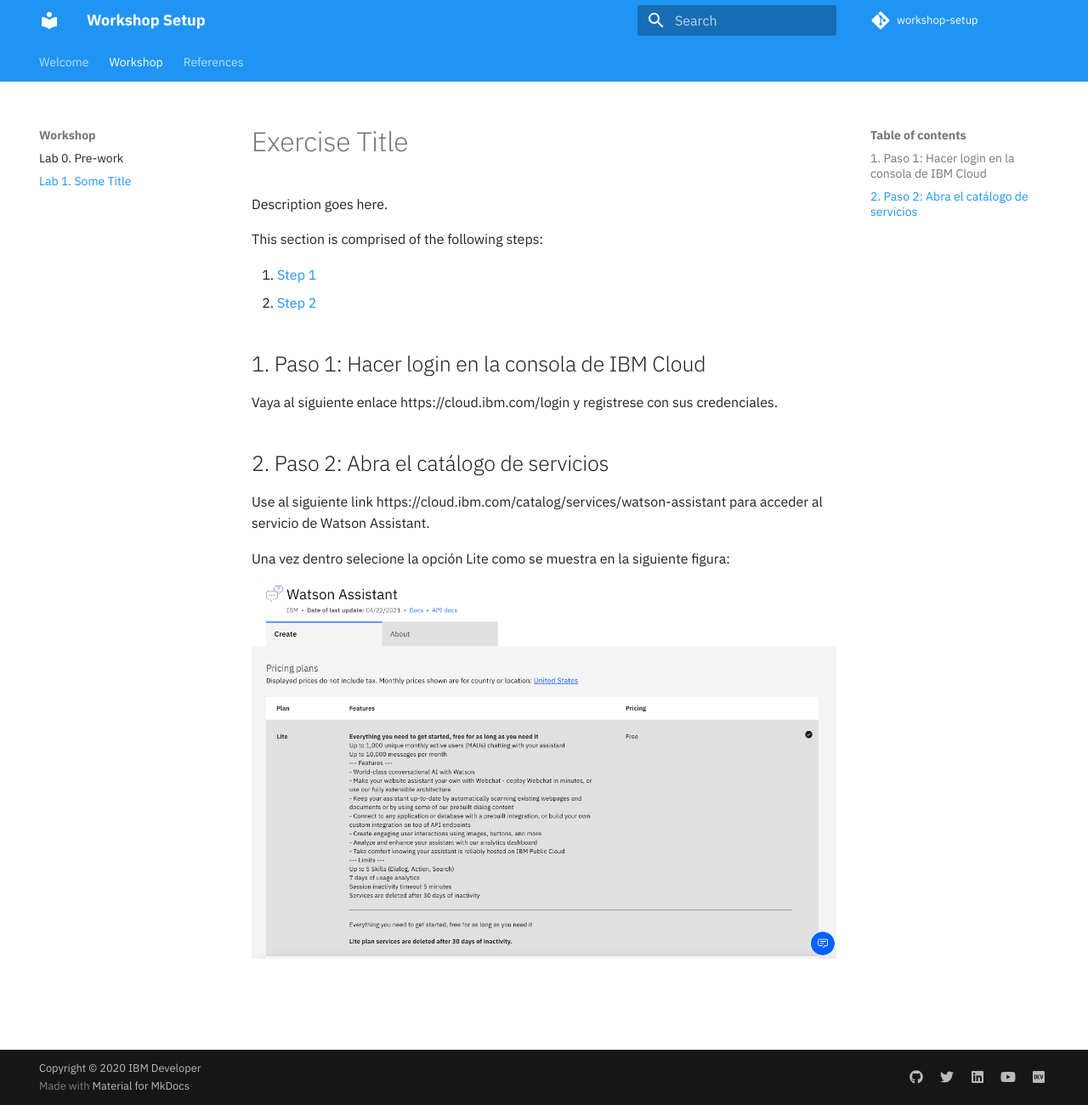
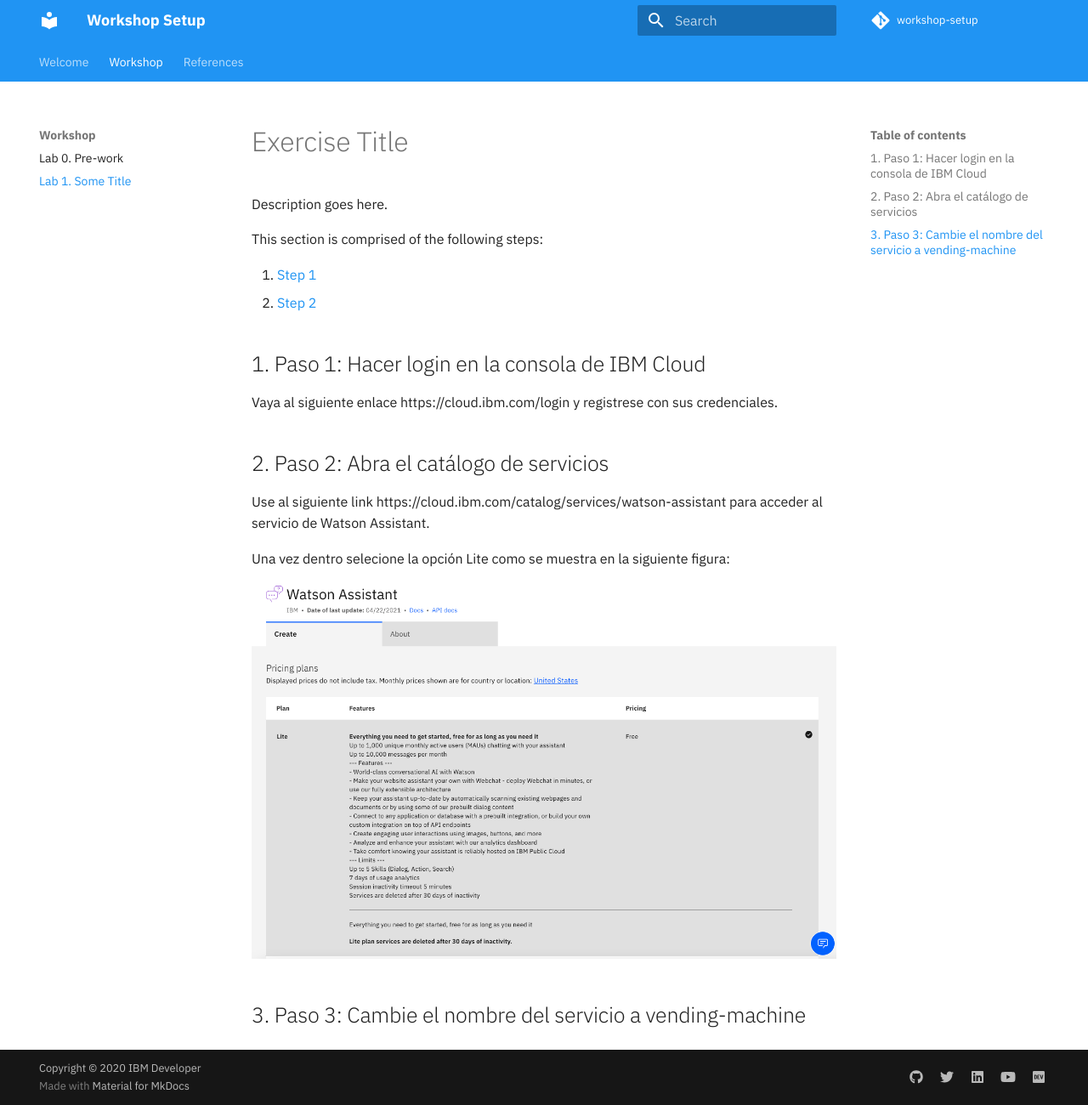
Before and after one commit to IBM/maquina-vending, an MkDocs documentation site: the page built from docs/lab-1/README.md, in a window 1280 px wide and 1300 px high. Shown: the whole window at 85% size. Built offline with MkDocs 1.6.1 and Material for MkDocs 9.7.7, drawn with Linux system fonts in a browser that asks for light colours; comment, search, counter and statistics services are not loaded.

Commit message:
Update README.md

```diff
--- a/docs/lab-1/README.md
+++ b/docs/lab-1/README.md
@@ -18,3 +18,5 @@ Use al siguiente link https://cloud.ibm.com/catalog/services/watson-assistant pa
 Una vez dentro selecione la opción Lite como se muestra en la siguiente figura:
 
 ![Watson](../images/WatsonAssistant.png)
+
+## 3. Paso 3: Cambie el nombre del servicio a vending-machine
```
